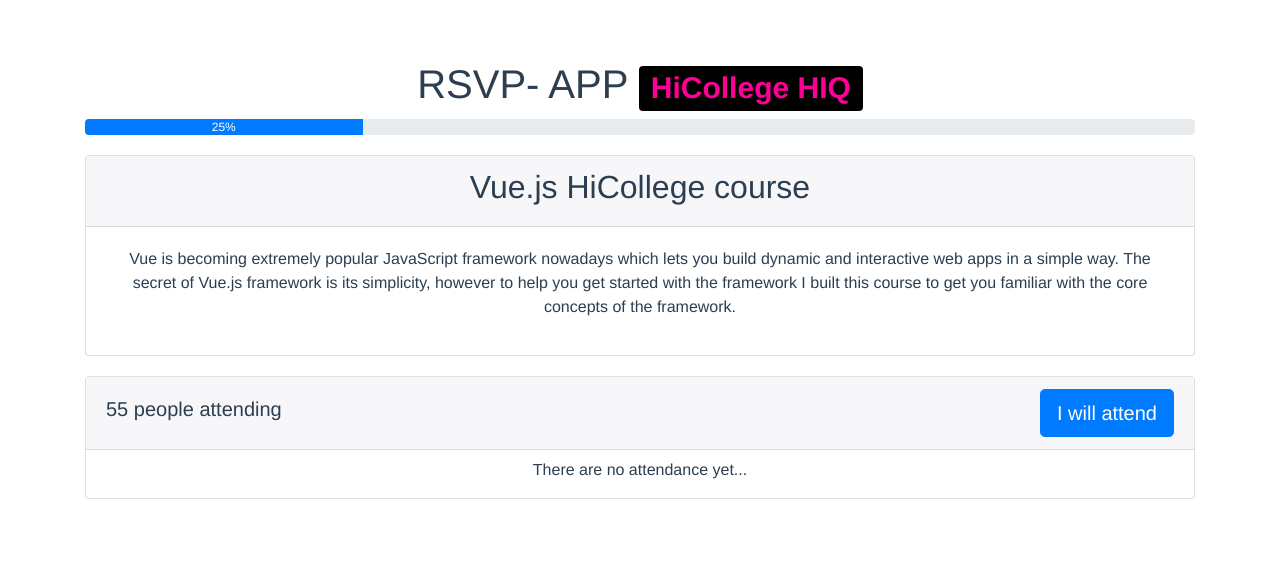
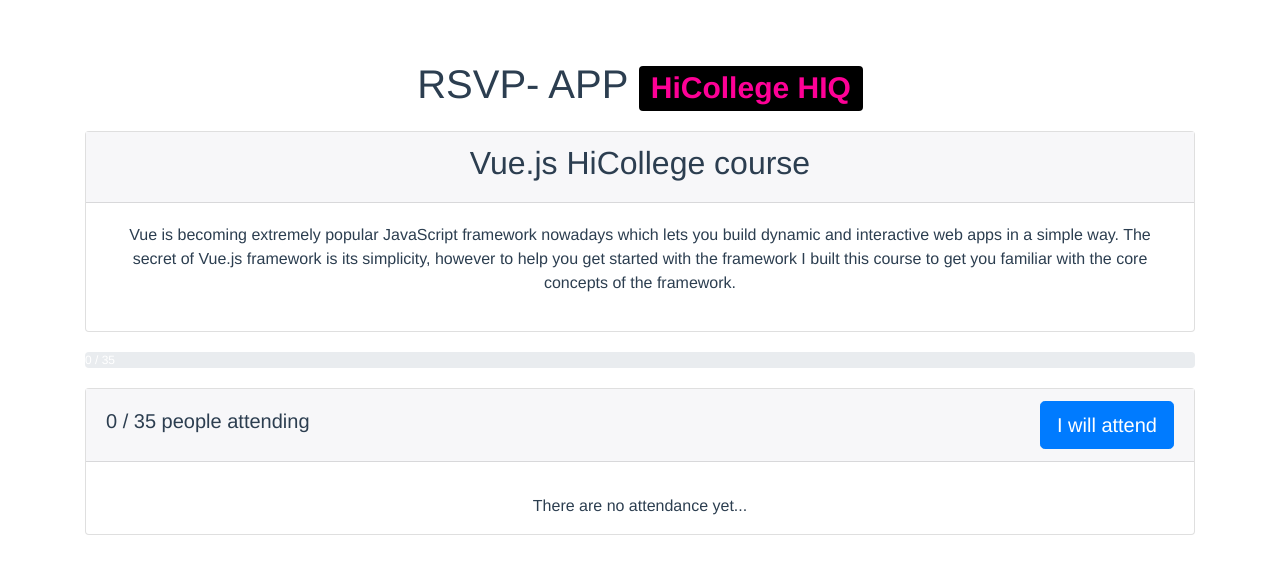
Before and after one commit to naimlatifi5/HiCollege2018--Vue.js, a Vue app in the folder hicollege-vuejs/: page / in a window 1280 px wide. Shown: the top 574 px of the page. Built offline with nearby package versions, Linux system fonts and the light colour scheme.

Commit message:
added functionality for the progress bar

```diff
--- a/hicollege-vuejs/src/App.vue
+++ b/hicollege-vuejs/src/App.vue
@@ -3,9 +3,9 @@
     <div class="container">
       <!-- v-html directive for appending html data-->
         <header-section v-html="mainPageHeader"></header-section>
-        <progressBar></progressBar>
         <courseIntro :content=contentIntroCourse></courseIntro>
-        <registerForm></registerForm>
+        <progressBar :rsvpCapacity="maxNumberAttendance"></progressBar>
+        <registerForm :numberOfAttandence="maxNumberAttendance"></registerForm>
     </div>
   </div>
 </template>
@@ -21,9 +21,17 @@
   data () {
     return {
       mainPageHeader: '<h1>RSVP- APP <span class="badge badge-secondary badge-secondary--color">HiCollege HIQ</span></h1>',
-      contentIntroCourse: 'Vue is becoming extremely popular JavaScript framework nowadays which lets you build dynamic and interactive web apps in a simple way. The secret of Vue.js framework is its simplicity, however to help you get started with the framework I built this course to get you familiar with the core concepts of the framework.'
+      contentIntroCourse: 'Vue is becoming extremely popular JavaScript framework nowadays which lets you build dynamic and interactive web apps in a simple way. The secret of Vue.js framework is its simplicity, however to help you get started with the framework I built this course to get you familiar with the core concepts of the framework.',
+      maxNumberAttendance: 35
+
 
     }
+  },
+  computed: {
+
+  },
+  methods: {
+
   },
   components: {
     'header-section': headerSection,
--- a/hicollege-vuejs/src/components/displayTableData.vue
+++ b/hicollege-vuejs/src/components/displayTableData.vue
@@ -23,7 +23,7 @@
 </template>
 
 <script>
-import removeButton from './removeButton.vue';
+import removeButton from './removeButton.vue'
 export default {
   name: 'displayTableData',
   props: {
--- a/hicollege-vuejs/src/components/progressBar.vue
+++ b/hicollege-vuejs/src/components/progressBar.vue
@@ -1,10 +1,29 @@
 <template>
+  <!--Show progress bar only if we have any length of form data -->
   <div class="progress">
-      <div class="progress-bar" role="progressbar" style="width: 25%;" aria-valuenow="25" aria-valuemin="0" aria-valuemax="100">25%</div>
+      <div class="progress-bar" role="progressbar" :style="{width: rsvpCapacityInPercent + '%'}" aria-valuenow="25" aria-valuemin="0" aria-valuemax="100"> {{formLengthArray}} / {{rsvpCapacity}}</div>
   </div>
 </template>
 <script>
 export default {
-  name: 'progressBar'
+  name: 'progressBar',
+  props: {
+    rsvpCapacity: Number,
+    required: true
+  },
+  data () {
+    return {
+      rsvpCapacityInPercent: 0,
+      formLengthArray: 0
+    }
+  },
+  mounted() {
+    this.$root.$on('arrayFormLength', data => {
+      this.formLengthArray = data;
+      this.rsvpCapacityInPercent = this.formLengthArray / (this.rsvpCapacity / 100);
+    });
+  },
+  methods: {
+  }
 }
 </script>
--- a/hicollege-vuejs/src/components/registerForm.vue
+++ b/hicollege-vuejs/src/components/registerForm.vue
@@ -4,7 +4,7 @@
       <template slot="headerWithSection">
         <div class="row">
           <div class="col-4 align-left">
-            <h5>55 people attending</h5>
+            <h5>{{formData.length}} / {{numberOfAttandence}} people attending</h5>
           </div>
           <div class="col-8 align-right">
             <button type="button" class="btn btn-primary btn-lg" @click="toggleForm">I will attend</button>
@@ -46,6 +46,9 @@
 import displayTableData from './displayTableData.vue'
 export default {
   name: 'registerForm',
+  props: {
+    numberOfAttandence: Number
+  },
   data () {
     return {
       formtoggle: false,
@@ -69,11 +72,20 @@
         email: this.email,
         comment: this.comment
       }
-      this.formData.push(formDataObj);
+        //make sure that you do not send empty data on button submit
+        // check if name length is greater than 0
+        if(this.name.length > 0) {
+           this.formData.push(formDataObj);
+        }
+
+
+
       // clear the form after submitv
       this.name = '';
       this.email = '';
       this.comment = ''
+
+      this.$root.$emit('arrayFormLength', this.formData.length)
     }
   },
   components: {
--- a/hicollege-vuejs/src/components/removeButton.vue
+++ b/hicollege-vuejs/src/components/removeButton.vue
@@ -1,10 +1,10 @@
 <template>
-  <button type="button" class="btn btn-danger">Danger</button>
+  <button type="button" class="btn btn-danger">Delete</button>
 </template>
 
 <script>
 export default {
-  name: 'button'
+  name: 'ButtonElement'
 }
 </script>
 
```
